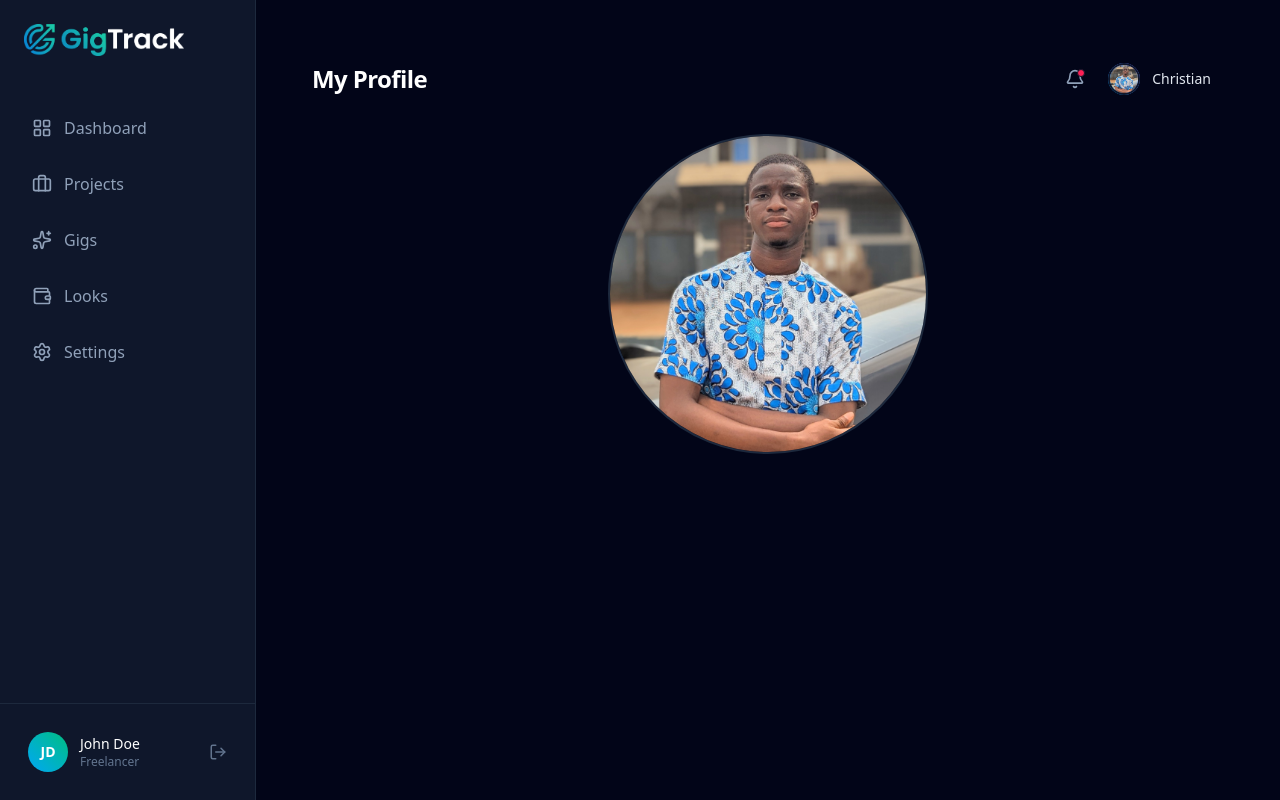
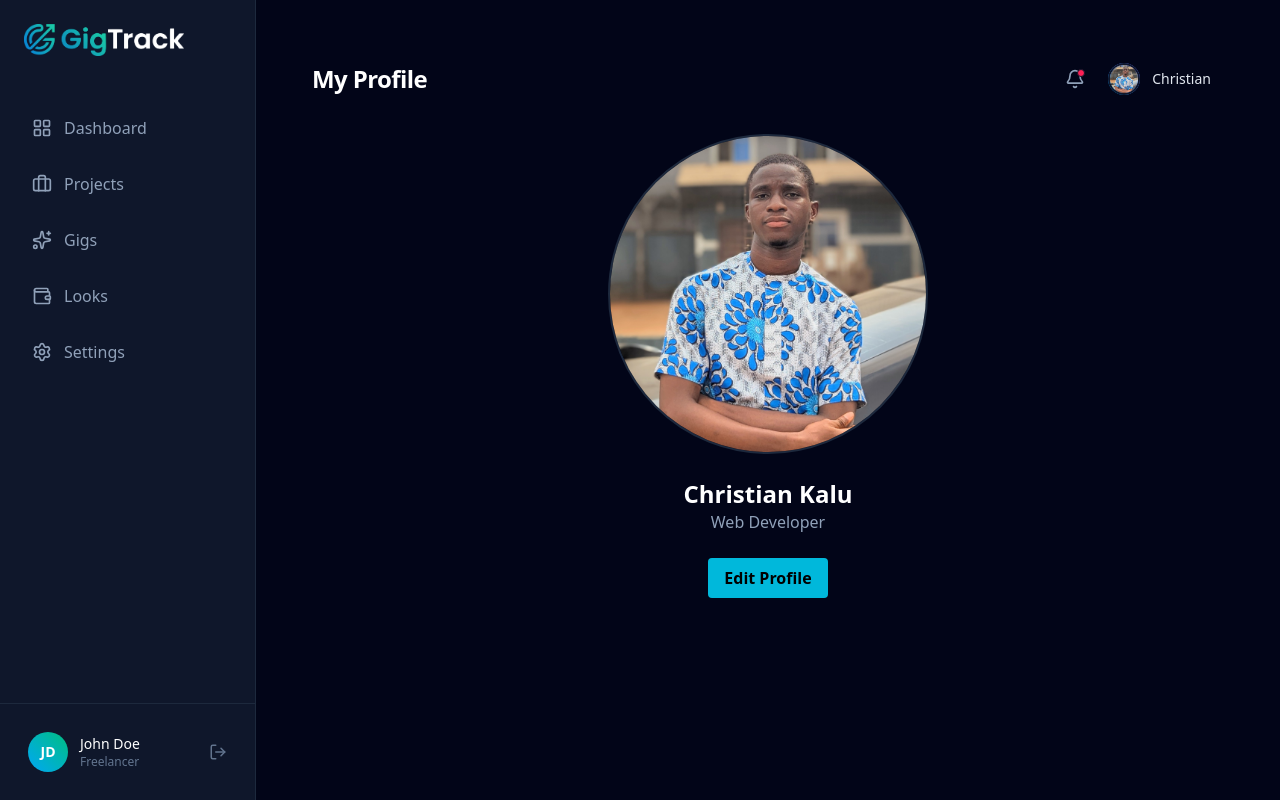
Before and after one commit to chriskay0x/GigTrack, a React (Vite) app: page /profile/user_1 in a window 1280 px wide. Built offline with nearby package versions, Linux system fonts and the light colour scheme.

Commit message:
Continued on the Profile Page

```diff
--- a/src/Pages/UserProfile.jsx
+++ b/src/Pages/UserProfile.jsx
@@ -2,12 +2,13 @@ import TopBar from "../Components/UI/TopBar";
 import Christian from "../assets/Christian.jpg"
 
 function UserProfile () {
+    const name = "Christian Kalu";
 
     return (
         <div className="p-6 max-w-6xl mx-auto">
             <TopBar title="My Profile" />
 
-            <div className="flex justify-center items-center">
+            <div className="flex flex-col justify-center items-center gap-6">
                 <div className="flex items-center -space-x-2">
                     <img
                     src={Christian}
@@ -16,10 +17,14 @@ function UserProfile () {
                     />
                 </div>
 
-                {/* Deadline Text (Red/Rose color) */}
-                <span className="text-sm font-medium text-rose-400">
+                <div className="flex flex-col justify-center items-center gap">
+                    <h3 className="text-2xl font-bold text-white">{name}</h3>
+                    <span className="text-slate-400">Web Developer</span>
+                </div>
 
-                </span>
+                <button className="bg-cyan-500 hover:bg-cyan-600 text-black font-bold py-2 px-4 rounded transition-colors">
+                    Edit Profile
+                </button>
             </div>
         </div>
     )
```
